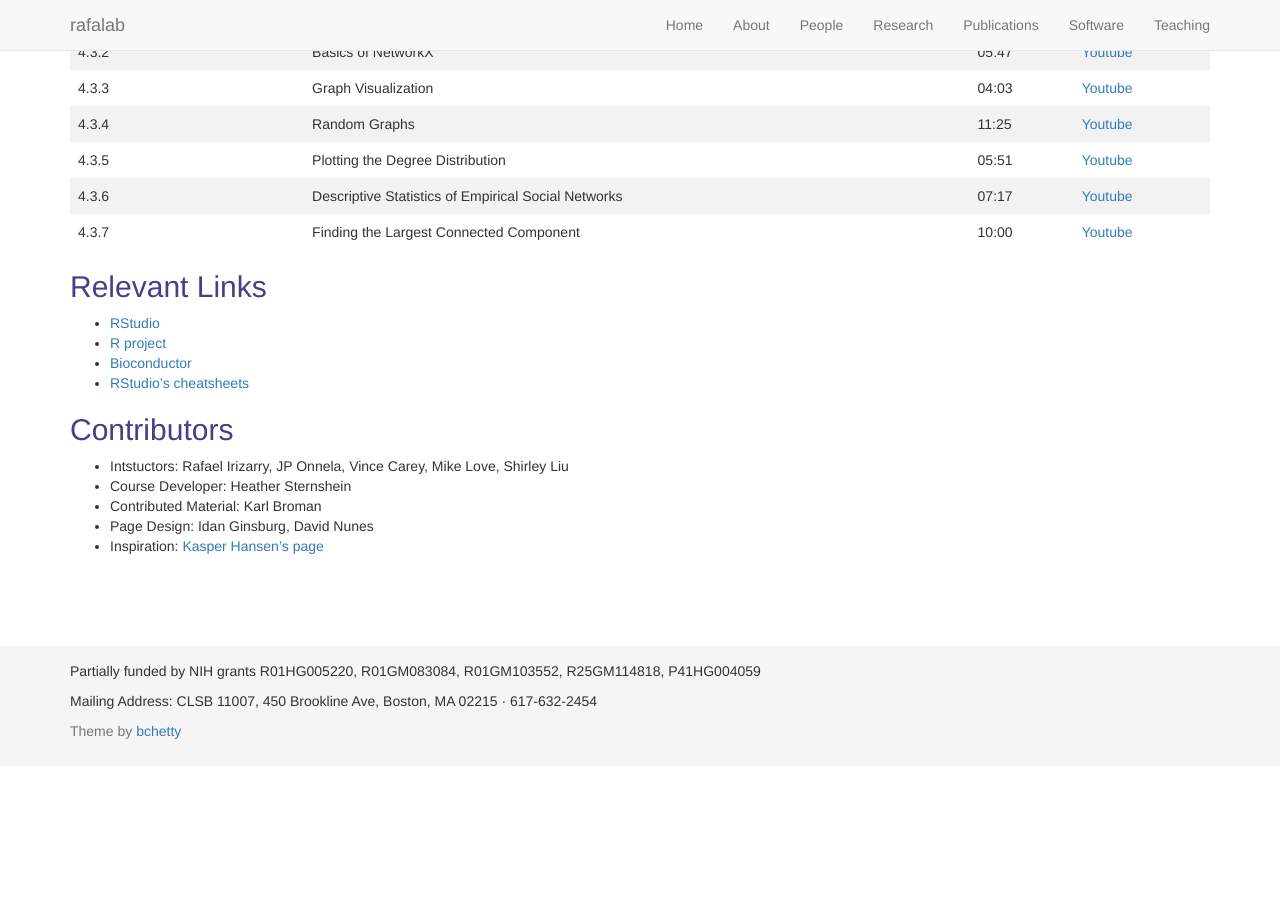
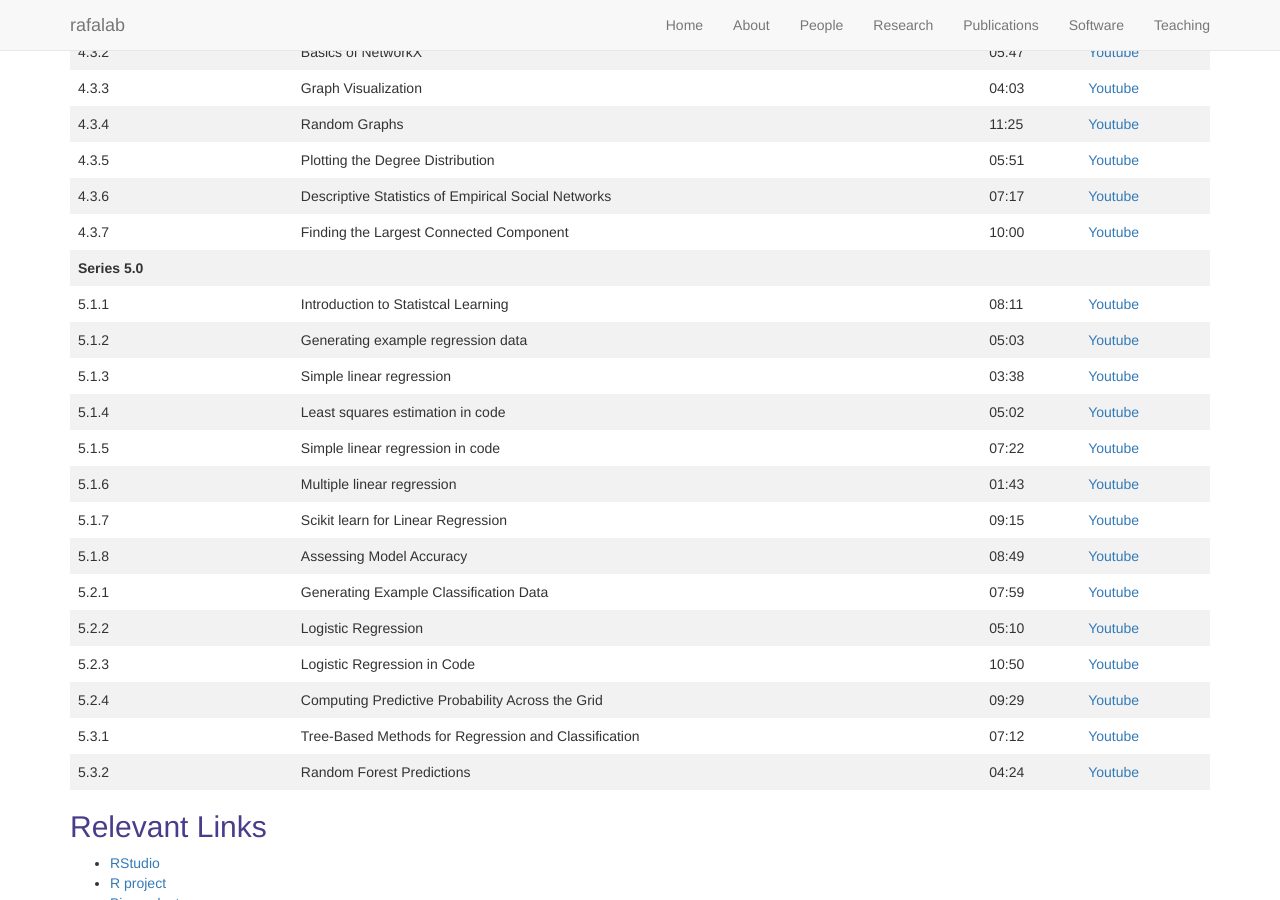
Before and after one commit to rafalab/rafalab.github.io, a Jekyll site: the page built from pages/harvardx.md, in a window 1280 px wide and 900 px high, scrolled down 13591 px. Built offline with Jekyll 4.4.1, drawn with Linux system fonts in a browser that asks for light colours; nearby versions of some CDN libraries; before the commit the page ends 14357 px from its top, so only the background shows below that.

Commit message:
Update harvardx.md

```diff
--- a/pages/harvardx.md
+++ b/pages/harvardx.md
@@ -435,9 +435,21 @@ There is a book available for the first series. You can download a [free pdf](ht
 | 4.3.5 | Plotting the Degree Distribution  | 05:51 |  [Youtube](http://www.youtube.com/watch?v=oCErVjFx8cU) |
 | 4.3.6 | Descriptive Statistics of Empirical Social Networks  | 07:17 |  [Youtube](http://www.youtube.com/watch?v=ZXIGwmea6yw) |
 | 4.3.7 | Finding the Largest Connected Component  | 10:00 |  [Youtube](http://www.youtube.com/watch?v=TQSgE7qRits) |
-
-
-
+|**Series 5.0**||||
+| 5.1.1 | Introduction to Statistcal Learning | 08:11 |  [Youtube](https://www.youtube.com/watch?v=AC6yU8LUZSg&feature=youtu.be) |
+| 5.1.2 | Generating example regression data | 05:03 |  [Youtube](https://www.youtube.com/watch?v=lOpZriaev3E&feature=youtu.be) |
+| 5.1.3 | Simple linear regression | 03:38 |  [Youtube](https://www.youtube.com/watch?v=pJ7WsO6c8SA&feature=youtu.be) |
+| 5.1.4 | Least squares estimation in code  | 05:02 |  [Youtube](https://www.youtube.com/watch?v=bThQG7KlaBM&feature=youtu.be) |
+| 5.1.5 | Simple linear regression in code  | 07:22 |  [Youtube](https://www.youtube.com/watch?v=_W8VA-5XRTo&feature=youtu.be) |
+| 5.1.6 | Multiple linear regression  | 01:43 |  [Youtube](https://www.youtube.com/watch?v=SNlpgjVPGkk&feature=youtu.be) |
+| 5.1.7 | Scikit learn for Linear Regression  | 09:15 |  [Youtube](https://www.youtube.com/watch?v=HLB6ZVpq0V4&feature=youtu.be) |
+| 5.1.8 | Assessing Model Accuracy  | 08:49 |  [Youtube](https://www.youtube.com/watch?v=wxqZtvmJW7M&feature=youtu.be) |
+| 5.2.1 | Generating Example Classification Data  | 07:59 |  [Youtube](https://www.youtube.com/watch?v=lKHm204w2qA&feature=youtu.be) |
+| 5.2.2 | Logistic Regression  | 05:10 |  [Youtube](https://www.youtube.com/watch?v=HV8E3F0mbkg&feature=youtu.be) |
+| 5.2.3 | Logistic Regression in Code  | 10:50 |  [Youtube](https://www.youtube.com/watch?v=pytp3HCcaIk&feature=youtu.be) |
+| 5.2.4 | Computing Predictive Probability Across the Grid  | 09:29 |  [Youtube](https://www.youtube.com/watch?v=wqrOIOlP3TM&feature=youtu.be) |
+| 5.3.1 | Tree-Based Methods for Regression and Classification  | 07:12 |  [Youtube](https://www.youtube.com/watch?v=FHE0OK1IkY0&feature=youtu.be) |
+| 5.3.2 | Random Forest Predictions  | 04:24 |  [Youtube](https://www.youtube.com/watch?v=-IyHVFq942E&feature=youtu.be) |
 
 ## Relevant Links
 
```
